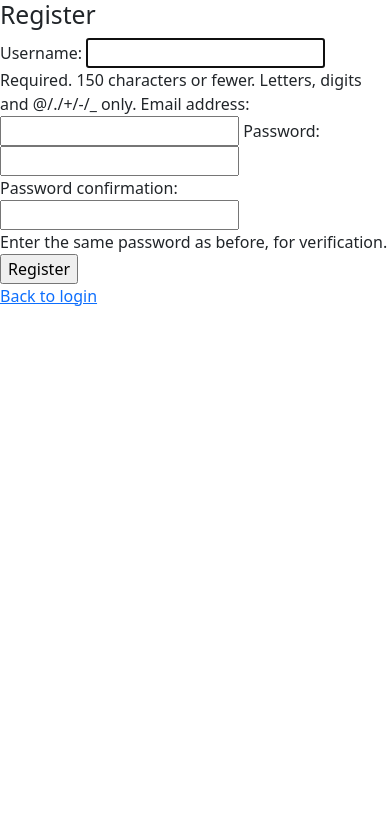
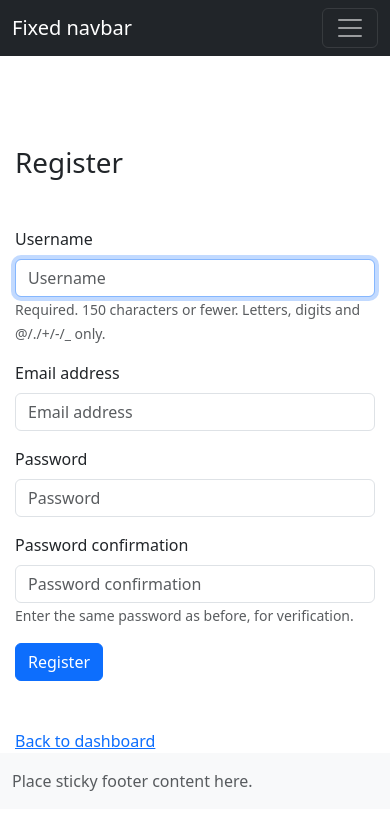
Before and after one commit to smedtr/ContactForm, a Django app: page /register/ in a window 390 px wide. Shown: the top 830 px of the page. Run offline with Django 4.2, Linux system fonts and the light colour scheme; some libraries are stand-ins or nearby versions.

Commit message:
Forms login, logout,register in BS5

```diff
--- a/ownGrocery/accounts/templates/registration/logout.html
+++ b/ownGrocery/accounts/templates/registration/logout.html
@@ -15,9 +15,11 @@
 
         <div>
             {% if user.is_authenticated %}
-            <a href="{% url 'logout' %}">Logout</a>
+                Hi {{ user.username }}!
+                <p><a href="{% url 'logout' %}">Log Out</a></p>
             {% else %}
-            <a href="{% url 'login' %}">Login</a>
+                <p>You are not logged in</p>
+                <a href="{% url 'login' %}">Log In</a>
             {% endif %}
         </div>
 
--- a/ownGrocery/accounts/templates/registration/register.html
+++ b/ownGrocery/accounts/templates/registration/register.html
@@ -1,15 +1,35 @@
 <!--accounts/templates/registration/register.html-->
 
+
 {% extends 'base.html' %}
+{% load bootstrap5 %}
 
 {% block content %}
+{% include 'includes/navbar.html' %}
+
 <h2>Register</h2>
 
-<form method="post">
-    {% csrf_token %}
-    {{form}}
-    <input type="submit" value="Register">
-</form>
+<main class="flex-shrink-0">
+    <div class="container">
+        <h1 class="mt-5">Register</h1>
+        <div class="row my-5">
+            <div class="col-md-6">
+                <form action="/register/" method="post" class="form">
+                    {% csrf_token %}
+                    {% bootstrap_form form %}
+                    {% buttons %}
+                    <button type="submit" class="btn btn-primary">Register</button>
+                    {% endbuttons %}
+                </form>
+            </div>
+        </div>
 
-<a href="{% url 'login' %}">Back to login</a>
+
+
+        <a href="{% url 'dashboard' %}">Back to dashboard</a>
+
+    </div>
+</main>
+
+{% include 'includes/footer.html' %}
 {% endblock %}
--- a/ownGrocery/templates/base.html
+++ b/ownGrocery/templates/base.html
@@ -5,12 +5,12 @@
     <meta http-equiv="X-UA-Compatible" content="IE=edge">
     <meta name="viewport" content="width=device-width, initial-scale=1.0">
 
-        {% load bootstrap5 %}
+    {% load bootstrap5 %}
 
     {% bootstrap_css %}
 
     {% bootstrap_javascript %}
-
+    {# Display django.contrib.messages as Bootstrap alerts #}
     {% bootstrap_messages %}
 
 
```
Also changed, not shown: ownGrocery/accounts/templates/registration/login.html (+13 -5 lines), ownGrocery/ownGrocery/settings.py (line endings or trailing spaces), readme.txt.
